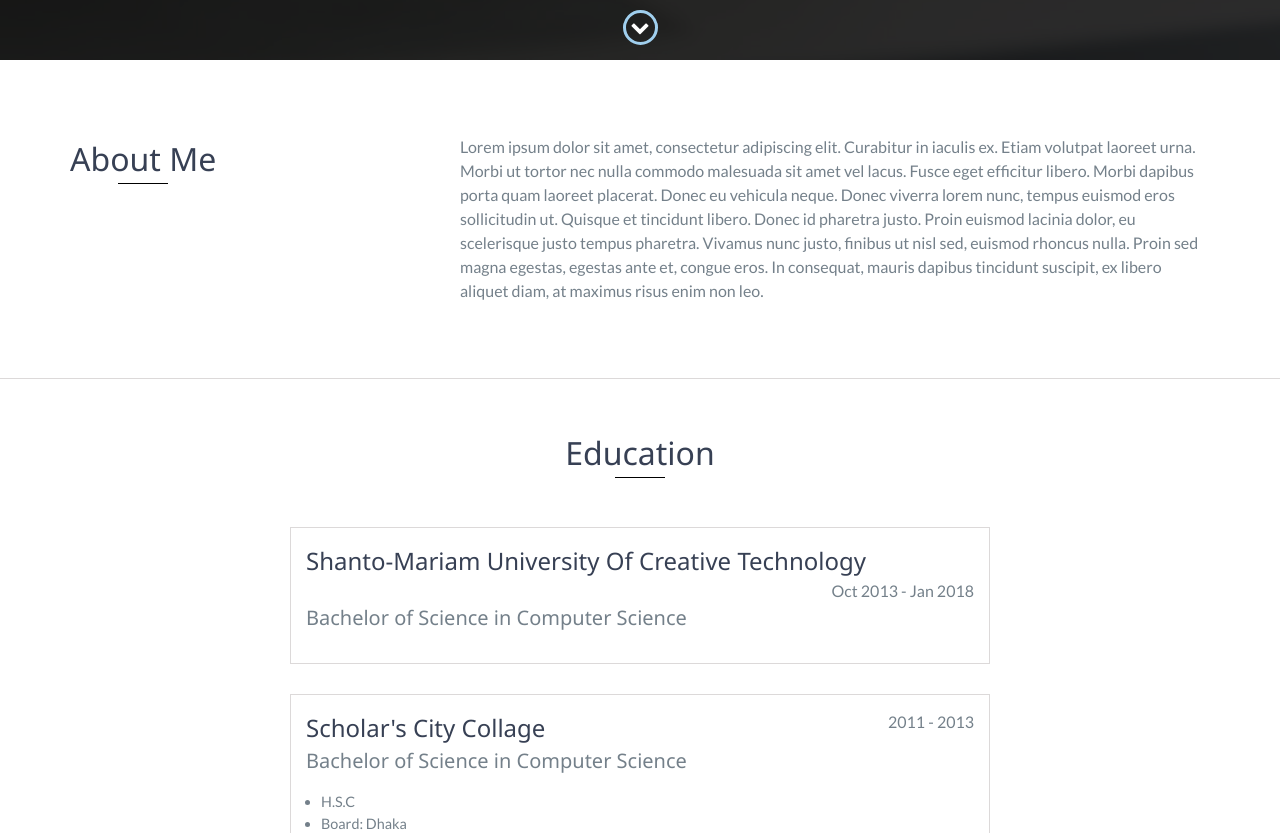
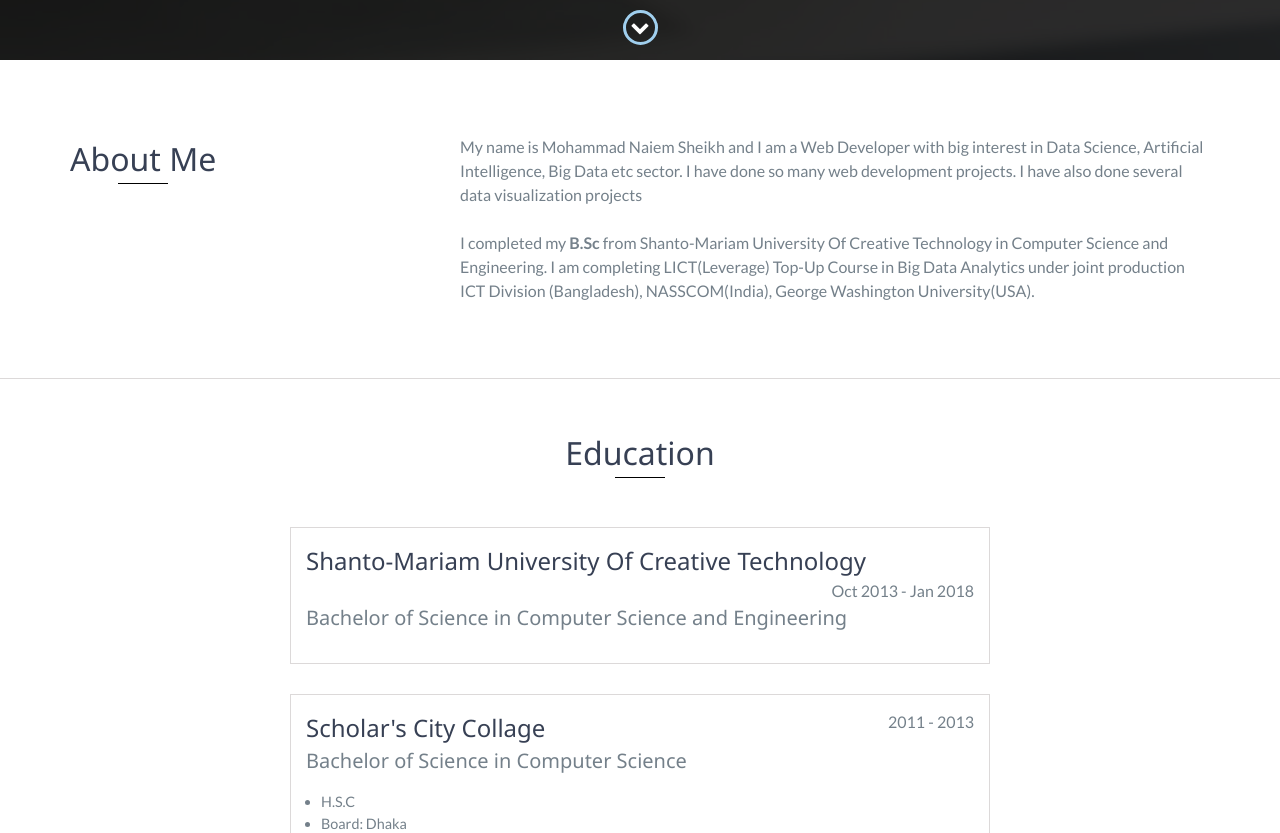
Before and after one commit to naiemsheikh/portfolio, a website: page index.html in a window 1280 px wide. Shown: the part 740-1573 px from the top of the page. Drawn offline with Linux system fonts and the light colour scheme.

Commit message:
Update index.html

```diff
--- a/index.html
+++ b/index.html
@@ -79,11 +79,9 @@
                 </div>
                 <div class="col-md-8">
                     <p>
-                        Lorem ipsum dolor sit amet, consectetur adipiscing elit. Curabitur in iaculis ex. Etiam volutpat laoreet urna. Morbi ut tortor nec nulla commodo malesuada sit amet vel lacus. Fusce eget efficitur libero. Morbi dapibus porta quam laoreet placerat. Donec
-                        eu vehicula neque. Donec viverra lorem nunc, tempus euismod eros sollicitudin ut. Quisque et tincidunt libero. Donec id pharetra justo. Proin euismod lacinia dolor, eu scelerisque justo tempus pharetra. Vivamus nunc justo, finibus
-                        ut nisl sed, euismod rhoncus nulla. Proin sed magna egestas, egestas ante et, congue eros. In consequat, mauris dapibus tincidunt suscipit, ex libero aliquet diam, at maximus risus enim non leo.
-                    </p>
-                </div>
+                        My name is Mohammad Naiem Sheikh and I am a Web Developer with big interest in Data Science, Artificial Intelligence, Big Data etc sector. I have done so many web development projects. I have also done several data visualization projects</p> <br>
+                <p>I completed my <b>B.Sc</b> from Shanto-Mariam University Of Creative Technology in Computer Science and Engineering. I am completing LICT(Leverage) Top-Up Course in Big Data Analytics under joint production ICT Division (Bangladesh), NASSCOM(India), George Washington University(USA).</p>
+		    </div>
             </div>
         </div>
     </div>
@@ -95,8 +93,8 @@
         <h2 class="heading">Education</h2>
         <div class="education-block">
             <h3>Shanto-Mariam University Of Creative Technology</h3>
-            <span class="education-date">Oct 2013 - Jan 2018</span>
-            <h4>Bachelor of Science in Computer Science</h4>
+            <span class="education-date"> Oct 2013 - Jan 2018</span>
+            <h4>Bachelor of Science in Computer Science and Engineering</h4>
 
         </div>
         <!-- End .education-block -->
```
